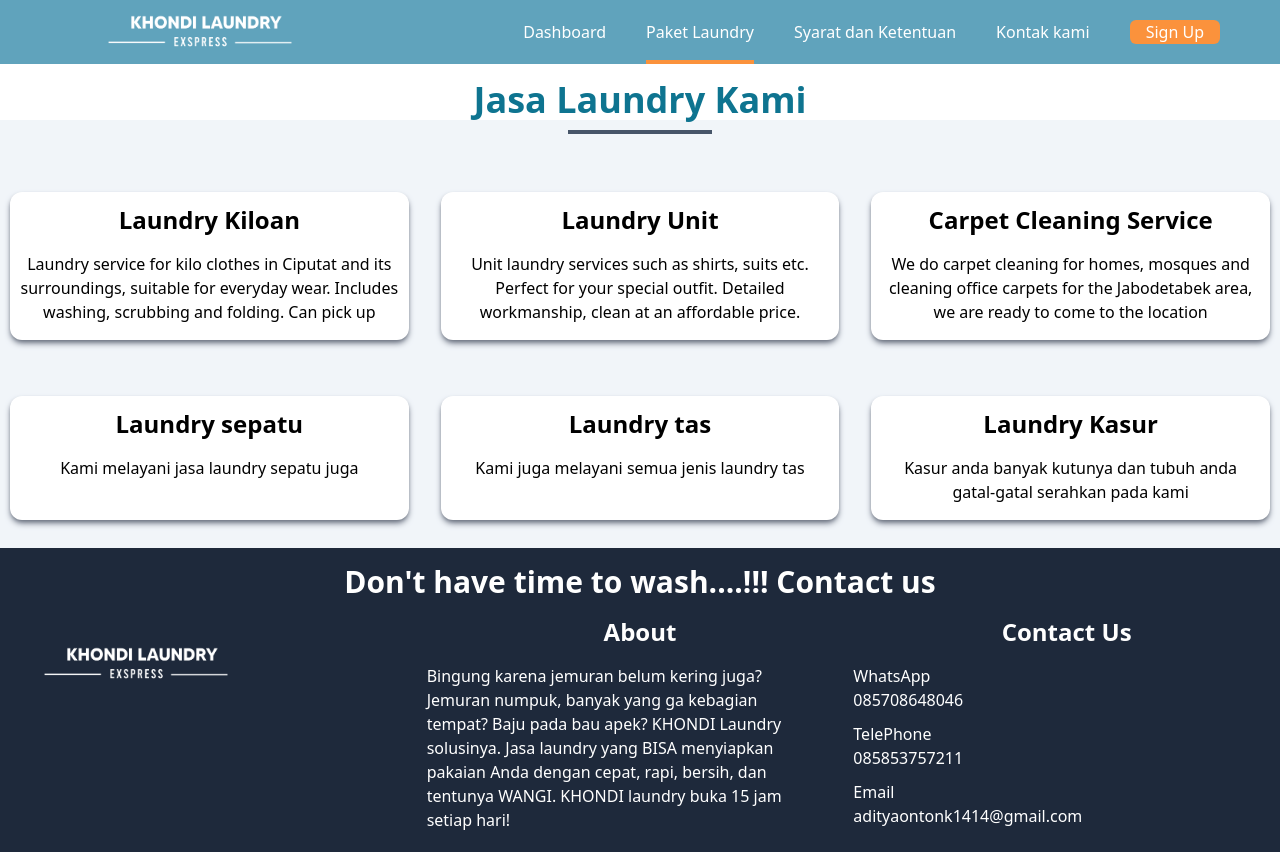
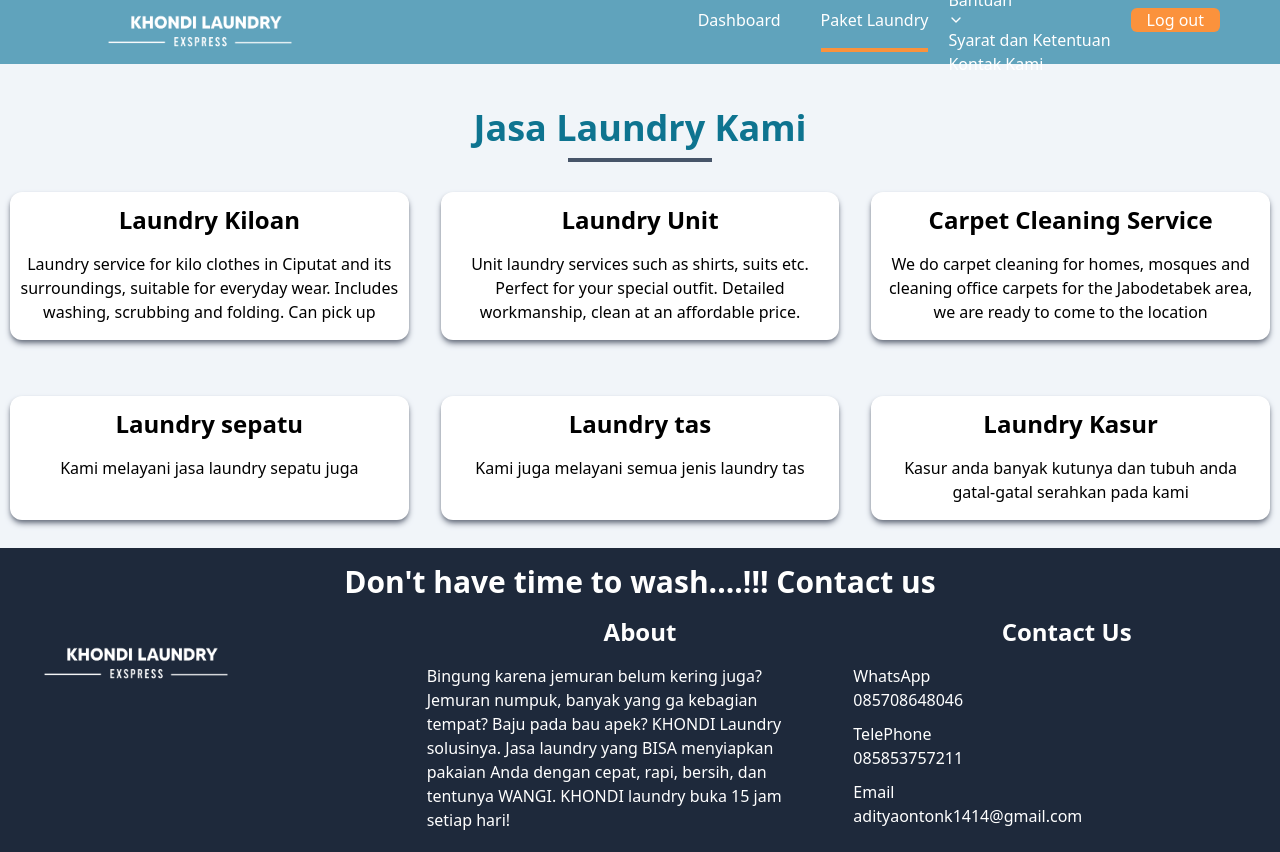
Before and after one commit to AchmadFals/kokoyo, a React (Create React App) app: page /paket-laundry in a window 1280 px wide. Built offline with nearby package versions, Linux system fonts and the light colour scheme; no server answers; the HTML template or start-up script is replaced by a standard one; what secure-ls would draw is missing.

Commit message:
commit new

```diff
--- a/package.json
+++ b/package.json
@@ -18,6 +18,7 @@
     "react-bootstrap": "^2.2.3",
     "react-dom": "^17.0.2",
     "react-html-parser": "^2.0.2",
+    "react-icons": "^4.3.1",
     "react-no-ssr": "^1.1.0",
     "react-redux": "^7.2.8",
     "react-router-dom": "^6.2.2",
@@ -29,6 +30,7 @@
     "redux-persist": "^6.0.0",
     "redux-thunk": "^2.4.1",
     "secure-ls": "^1.2.6",
+    "styled-components": "^5.3.5",
     "web-vitals": "^2.1.4"
   },
   "scripts": {
--- a/src/Navbar.js
+++ b/src/Navbar.js
@@ -1,56 +1,103 @@
-import React from 'react'
-import { Link, useLocation } from 'react-router-dom';
+import React, { useState } from "react";
+import { NavLink, Link, useLocation } from "react-router-dom";
 import "./asset/Navbar.css";
-import londrii from './asset/londrii.png';
+import londrii from "./asset/londrii.png";
+import { FiChevronDown } from "react-icons/fi";
 
 const Navbar = () => {
-const url = useLocation()
-console.log("url", url)
+  const [isMenu, setisMenu] = useState(false);
+  const [isResponsiveclose, setResponsiveclose] = useState(false);
+  const toggleClass = () => {
+    setisMenu(isMenu === false ? true : false);
+    setResponsiveclose(isResponsiveclose === false ? true : false);
+  };
+  let boxClass = ["main-menu menu-right menuq1"];
+  if (isMenu) {
+    boxClass.push("menuq2");
+  } else {
+    boxClass.push("");
+  }
+  const [isMenuSubMenu, setMenuSubMenu] = useState(false);
+  const toggleSubmenu = () => {
+    setMenuSubMenu(isMenuSubMenu === false ? true : false);
+  };
+  let boxClassSubMenu = ["sub__menus"];
+  if (isMenuSubMenu) {
+    boxClassSubMenu.push("sub__menus__Active");
+  } else {
+    boxClassSubMenu.push("");
+  }
+  const url = useLocation();
+  console.log("url", url);
   return (
-    <nav className='fixed top-0 right-0 left-0 navbar bg-hippie-blue-500 flex justify-around items-center h-16 text-white px-10 z-20'>
-        <img src={londrii} className="h-12 ml-16"/>
-        <ul className='flex-1 md:flex lg:flex hidden justify-end list-none w-5'>
-            <Link to="/dashboard" className='manajemen_user no-underline slate-50 text-base p-2.5 m-2.5 cursor-pointer'>
-                <li className='relative'>
+    <nav className="fixed top-0 right-0 left-0 navbar bg-hippie-blue-500 flex justify-around items-center h-16 text-white px-10 z-20">
+      <img src={londrii} className="h-12 ml-16" alt="londri" />
+      <ul className="flex-1 md:flex lg:flex hidden justify-end list-none w-5">
+        <Link
+          to="/dashboard"
+          className="manajemen_user no-underline slate-50 text-base p-2.5 m-2.5 cursor-pointer"
+        >
+          <li className="relative">
             Dashboard
             {url.pathname === "/dashboard" && (
-                        <span className="absolute bottom-[-20px] bg-orange-400 h-[4px]  text-orange-500 left-0 right-0 z-[1]"/>
+              <span className="absolute bottom-[-20px] bg-orange-400 h-[4px]  text-orange-500 left-0 right-0 z-[1]" />
             )}
           </li>
         </Link>
-            <Link to="/paket-laundry" className='paket_laundry no-underline slate-50 text-base p-2.5 m-2.5 cursor-pointer'>
-                <li className='relative'>
+        <Link
+          to="/paket-laundry"
+          className="paket_laundry no-underline slate-50 text-base p-2.5 m-2.5 cursor-pointer"
+        >
+          <li className="relative">
             Paket Laundry
             {url.pathname === "/paket-laundry" && (
-                       <span className="absolute bottom-[-20px] bg-orange-400 h-[4px] left-0 right-0 z-[1]"/>
+              <span className="absolute bottom-[-20px] bg-orange-400 h-[4px] left-0 right-0 z-[1]" />
             )}
           </li>
         </Link>
-            <Link to="/syarat-dan-ketentuan" className='tipe_pembayaran no-underline slate-50 text-base p-2.5 m-2.5 cursor-pointer'>
-                <li className='relative'>
-                    Syarat dan Ketentuan
-                    {url.pathname === "/syarat-dan-ketentuan" && (
-                        <span className="absolute bottom-[-20px] bg-orange-400 h-[4px] left-0 right-0 z-[1]"/>
-                    )}
+          <li onClick={toggleSubmenu} className="menu-item sub__menus__arrows">
+            {" "}
+            <Link to="#">
+              {" "}
+              Bantuan <FiChevronDown />{" "}
+            </Link>
+            <ul className={boxClassSubMenu.join(" ")}>
+              <li>
+                <NavLink
+                  onClick={toggleClass}
+                  activeClassName="is-active"
+                  to="./pages/syaratDanKetentuan"
+                >
+                  {" "}
+                  Syarat dan Ketentuan{" "}
+                </NavLink>{" "}
+              </li>
+              <li>
+                <NavLink
+                  onClick={toggleClass}
+                  activeClassName="is-active"
+                  to="./pages/KontakKami"
+                >
+                  {" "}
+                  Kontak Kami{" "}
+                </NavLink>{" "}
+              </li>
+            </ul>
+          </li>
+        <Link
+          to="/register"
+          className="laporan no-underline slate-50 text-base p-2.5 m-2.5 cursor-pointer"
+        >
+          <li className="border-1 px-4 rounded-md border-solid border-purple-600 bg-orange-400">
+            Log out
           </li>
         </Link>
-            <Link to="/kontak-kami" className='transaksino-underline slate-50 text-base p-2.5 m-2.5 cursor-pointer'>
-                <li className='relative'>
-                    Kontak kami
-                    {url.pathname === "/kontak-kami" && (
-                        <span className="absolute bottom-[-20px] bg-orange-400 h-[4px] left-0 right-0 z-[1]"/>
-                    )}
-                </li>
-            </Link>
-            <Link to="/register" className='laporan no-underline slate-50 text-base p-2.5 m-2.5 cursor-pointer'>
-                <li className='border-1 px-4 rounded-md border-solid border-purple-600 bg-orange-400'>Sign Up</li>
-            </Link>
       </ul>
-        <ul className='md:hidden lg:hidden visible'>
+      <ul className="md:hidden lg:hidden visible">
         <li>Menu</li>
       </ul>
     </nav>
-  )
-}
+  );
+};
 
 export default Navbar;
--- a/src/pages/paketLaundry.js
+++ b/src/pages/paketLaundry.js
@@ -6,6 +6,7 @@
   return (
     <div>
       <Navbar />
+      <div className="bg-slate-100 pt-7 pb-7">
         <div className="relative pt-10">
           <h2 className="text-center text-cyan-700 font-extrabold text-4xl mt-10">
             Jasa Laundry Kami
@@ -17,7 +18,6 @@
             }}
           ></div>
         </div>
-      <div className="bg-slate-100 pt-7 pb-7">
         <div class="grid grid-cols-3 gap-3">
           <div className="bg-white rounded-xl mx-2.5 shadow-md shadow-gray-500 mt-11">
             <h2 className="text-center mb-4 font-bold text-2xl text-black mt-3">
```
Also changed, not shown: 1 other file (tests, documents, lock files or other folders). Lines whose indentation alone changed are shown as unchanged.
